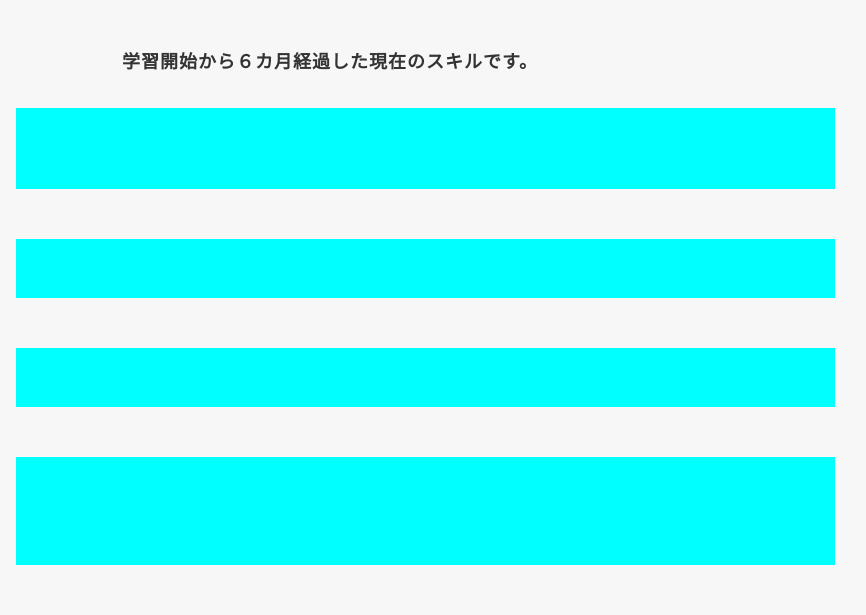
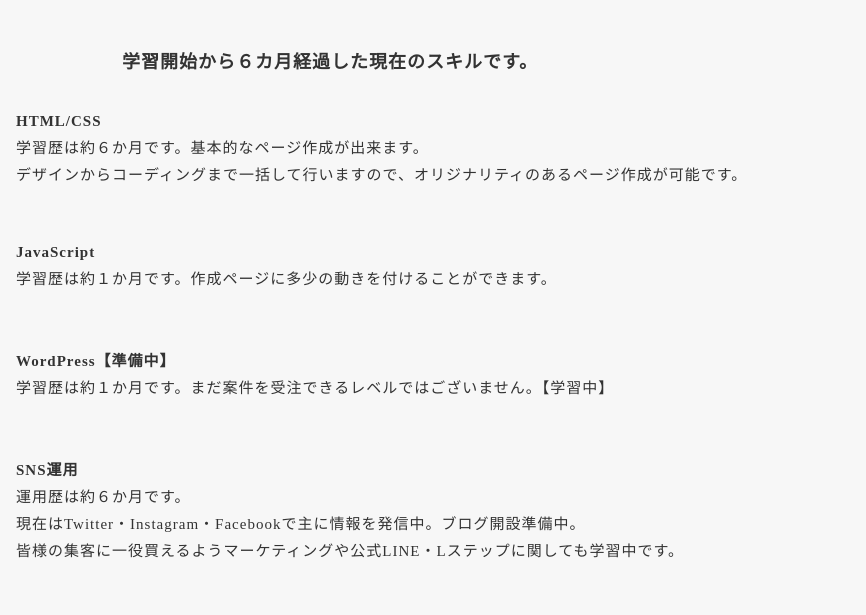
Before and after one commit to yuutarou-nakata/my_portfolio, a plain HTML site: page index.html in a window 1280 px wide. Shown: the part 1955-2570 px from the top of the page, 310-1176 px from the left. Drawn offline with Linux system fonts and the light colour scheme.

Commit message:
名称変更

```diff
--- a/css/common.css
+++ b/css/style.css
@@ -108,20 +108,19 @@ h1 {
   transition: 1s;
 }
 
-.font2.animationTarget,
+/* .font2.animationTarget,
 .font3.animationTarget,
 .font4.animationTarget{
   transform: translateX(50px);
   transition: 1s;
-}
+} */
 
-h3.animationTarget,
+/* h3.animationTarget,
 p.animationTarget{
   opacity: 0;
-  transform: none;
+  transform: translateX(50px);
   transition: 1s;
-  transition-delay: 1s;
-}
+} */
 
 .animationTarget.show{
   transform: none;
@@ -283,26 +282,6 @@ p.animationTarget{
   transform: rotateX(-90deg) translateZ(50px);
 }
 
-.skill_body{
-  width: 80%;
-  position: relative;
-}
-
-.skill_body::before.animationTarget {
-  transform: translateY(100px);
-}
-
-.skill_body::before{
-  content: "";
-  display: block;
-  position: absolute;
-  z-index: 1;
-  width: 100%;
-  height: 100%;
-  object-fit: cover;
-  background-color: aqua;
-}
-
 .skill_item {
   display: flex;
   margin-bottom: 50px;
--- a/index.html
+++ b/index.html
@@ -15,8 +15,8 @@
     <link rel="icon" href="favicon.ico">
     <link rel="apple-touch-icon" sizes="180×180" href="img/logo.png">
     <link rel="stylesheet" type="text/css" href="css/reset.css">
-    <link rel="stylesheet" type="text/css" href="css/common.css">
-    <script type="text/javascript" src="common.js" defer></script>
+    <link rel="stylesheet" type="text/css" href="css/style.css">
+    <script type="text/javascript" src="script.js" defer></script>
   </head>
   <body>
     <header>
@@ -79,7 +79,7 @@
               <div class="skill_img">
                 <img src="img/logo.png" alt="スキル１">
               </div>
-              <div class="skill_body animationTarget">
+              <div class="skill_body">
                 <h3 class="animationTarget">HTML/CSS</h3>
                 <p class="animationTarget">
                   学習歴は約６か月です。基本的なページ作成が出来ます。<br>デザインからコーディングまで一括して行いますので、オリジナリティのあるページ作成が可能です。
```
Also changed, not shown: script.js (renamed from common.js).
